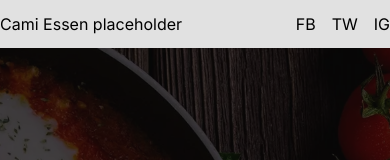
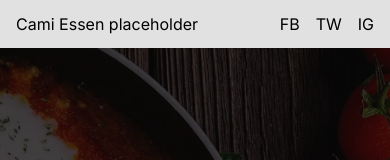
Before and after one commit to Upward-Solutions/cami-essen, a Next.js app: page / in a window 390 px wide. Shown: the top 160 px of the page. Built offline with nearby package versions, Linux system fonts and the light colour scheme.

Commit message:
Added basic responsive padding on Navbar

```diff
--- a/src/components/Navbar/Navbar.tsx
+++ b/src/components/Navbar/Navbar.tsx
@@ -3,7 +3,7 @@ import React from 'react';
 const Navbar = () => {
   return (
     <header className='absolute top-0 z-50 flex items-center justify-center w-full h-12 bg-headlines'>
-      <div className='flex justify-between w-full desktop:max-w-3xl'>
+      <div className='flex justify-between w-full p-4 tablet:p-0 tablet:max-w-3xl'>
         <span>Cami Essen placeholder</span>
         <ul className='flex gap-4'>
           <li>FB</li>
```
